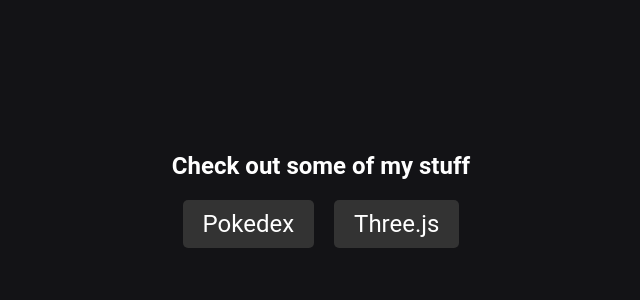
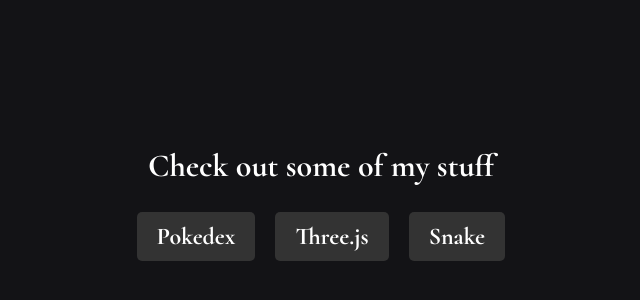
Before and after one commit to martvu/martvu.github.io, a plain HTML site: page index.html in a window 1280 px wide. Shown: the part 1010-1310 px from the top of the page, without its empty margins (319-959 px from the left). Drawn offline with Linux system fonts and the light colour scheme.

Commit message:
update style and link for snake

```diff
--- a/index.html
+++ b/index.html
@@ -1,12 +1,18 @@
 <!DOCTYPE html>
 <html lang="en">
+
 <head>
   <meta charset="UTF-8" />
   <meta name="viewport" content="width=device-width, initial-scale=1.0" />
-    <title>Document</title>
+  <title>hello</title>
+  <link rel="preconnect" href="https://fonts.googleapis.com">
+<link rel="preconnect" href="https://fonts.gstatic.com" crossorigin>
+<link href="https://fonts.googleapis.com/css2?family=Cormorant:ital,wght@0,300..700;1,300..700&family=Orbitron:wght@400..900&family=PT+Serif:ital,wght@0,400;0,700;1,400;1,700&display=swap" rel="stylesheet">
+  <link rel="icon" type="imaage/x-icon" href="/public/favicon.ico" />
   <link rel="stylesheet" href="style.css" />
   <script defer src="app.js"></script>
 </head>
+
 <body>
   <section>
     <h1 class="hidden">Hello World</h1>
@@ -14,20 +20,17 @@
   <section>
     <h2 class="hidden">Check out some of my stuff</h2>
     <div class="stuffs">
-        <a
-          href="https://martvu.github.io/pokedex-vite"
-          class="stuff hidden"
-          target="_blank"
-        >
+      <a href="https://martvu.github.io/pokedex-vite" class="stuff hidden btn" target="_blank">
         Pokedex
       </a>
-        <a
-          href="https://martvu.github.io/threejs-project"
-          class="stuff hidden"
-        >
+      <a href="https://martvu.github.io/threejs-project" class="stuff hidden btn">
         Three.js
+      </a>
+      <a href="https://martvu.github.io/threejs-project/snake" class="stuff hidden btn">
+        Snake
       </a>
     </div>
   </section>
 </body>
+
 </html>
--- a/style.css
+++ b/style.css
@@ -3,7 +3,7 @@
 body {
   background-color: #131316;
   color: #fff;
-  font-family: 'Roboto', sans-serif;
+  font-family: 'Cormorant', 'Times New Roman', Times, serif;
   padding: 0;
   margin: 0;
 }
@@ -54,6 +54,17 @@
   transition: all 0.5s;
 }
 
+h1 {
+  font-size: 3rem;
+}
+
+h2 {
+  font-size: 2rem;
+
+}
+.btn {
+  font-weight: bold;
+}
 .stuff:hover {
   transform: translateY(-10px);
 }
```
Also changed, not shown: public/favicon.ico (added). Lines whose indentation alone changed are shown as unchanged.
